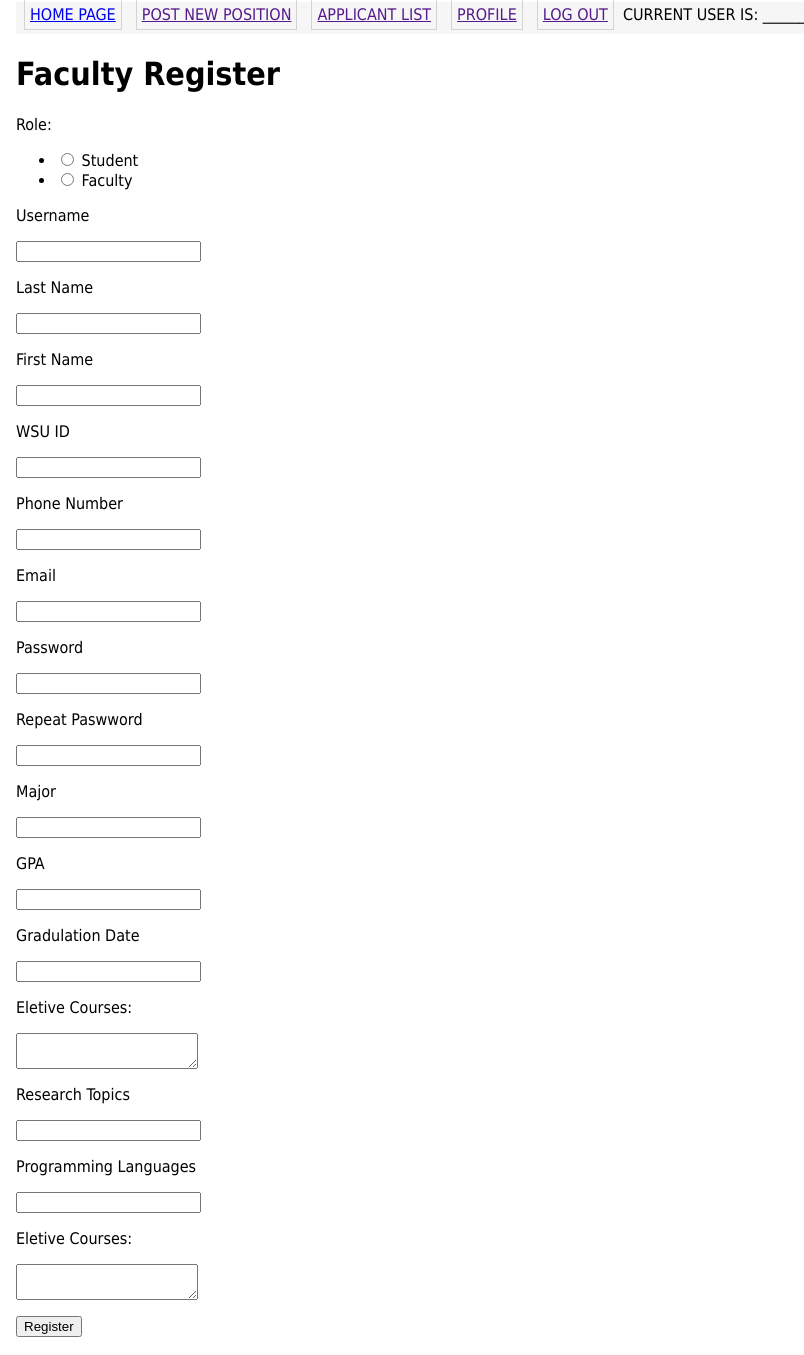
After one commit to box-lin/researchnetwork, a Flask app: page /student_register in a window 1280 px wide. The commit adds this page. Shown: the whole page, without its empty margins (0-804 px from the left). Run offline with Flask 2, Linux system fonts and the light colour scheme.

Commit message:
student registration added

```diff
--- a/app/Controller/auth_forms.py
+++ b/app/Controller/auth_forms.py
@@ -1,11 +1,77 @@
 from flask_wtf import FlaskForm
 from wtforms import StringField, SubmitField, PasswordField,BooleanField
 from wtforms.fields.core import RadioField
-from wtforms.validators import DataRequired
+from wtforms.fields.simple import TextAreaField
+from wtforms.validators import DataRequired, Email, ValidationError, equal_to
+from app.Model.models import User
 
+'''
+User login form component
+'''
 class LoginForm(FlaskForm):
     username = StringField('Username', validators=[DataRequired()])
     password = PasswordField('Password', validators=[DataRequired()])
-    role = RadioField('Role: ', choices=['Student','Faculty'], validators=[DataRequired()])
+    role = RadioField('Role: ', choices=[(1,'Student'),(2,'Faculty')], validators=[DataRequired()])
     remember_me = BooleanField('Remember Me')
     submit = SubmitField('Sign In')
+
+
+'''
+Faculty registration form component
+'''
+class FacultyRegistrationForm(FlaskForm):
+    username = StringField('Username', validators=[DataRequired()])
+    lastname = StringField('Last Name', validators=[DataRequired()])
+    firstname = StringField('First Name', validators=[DataRequired()])
+    wsuid = StringField('WSU ID', validators=[DataRequired()])
+    phone = StringField('Phone Number', validators=[DataRequired()])
+    email = StringField('Email', validators=[DataRequired(),Email()])
+    password = PasswordField('Password', validators=[DataRequired()])
+    password2 = PasswordField('Repeat Paswword', validators=[DataRequired(), equal_to('password')])
+    role = RadioField('Role: ', choices=[(1,'Student'),(2,'Faculty')], validators=[DataRequired()])
+    submit = SubmitField('Register')
+
+    def validate_username(self, username):
+        faculty = User.query.filter_by(username = username.data).first()
+        if faculty is not None:
+            raise ValidationError('The username already existed! Please use a different username.')
+
+    # Check for the uniqueness for email
+    def validate_email(self, email):
+        faculty = User.query.filter_by(email = email.data).first()
+        if faculty is not None:
+            raise ValidationError('The email already existed! Please use a different email address.')
+
+
+'''
+Student registration form component
+'''
+class StudentRegistrationForm(FlaskForm):
+    username = StringField('Username', validators=[DataRequired()])
+    lastname = StringField('Last Name', validators=[DataRequired()])
+    firstname = StringField('First Name', validators=[DataRequired()])
+    wsuid = StringField('WSU ID', validators=[DataRequired()])
+    phone = StringField('Phone Number', validators=[DataRequired()])
+    email = StringField('Email', validators=[DataRequired(),Email()])
+    password = PasswordField('Password', validators=[DataRequired()])
+    password2 = PasswordField('Repeat Paswword', validators=[DataRequired(), equal_to('password')])
+    role = RadioField('Role: ', choices=[(1,'Student'),(2,'Faculty')], validators=[DataRequired()])
+    major = StringField('Major', validators=[DataRequired()])
+    GPA = StringField('GPA', validators=[DataRequired()])
+    gradulation = StringField('Gradulation Date', validators=[DataRequired()])
+    elective = TextAreaField('Eletive Courses: ',validators=[DataRequired()])
+    researchtopic = StringField('Research Topics', validators=[DataRequired()])
+    programming = StringField('Programming Languages', validators=[DataRequired()])
+    experience = TextAreaField('Eletive Courses: ',validators=[DataRequired()])
+    submit = SubmitField('Register')
+
+    def validate_username(self, username):
+        student = User.query.filter_by(username = username.data).first()
+        if student is not None:
+            raise ValidationError('The username already existed! Please use a different username.')
+
+    # Check for the uniqueness for email
+    def validate_email(self, email):
+        student = User.query.filter_by(email = email.data).first()
+        if student is not None:
+            raise ValidationError('The email already existed! Please use a different email address.')
--- a/app/Controller/auth_routes.py
+++ b/app/Controller/auth_routes.py
@@ -1,8 +1,10 @@
 from flask import Blueprint
-from flask import render_template
+from flask import render_template, flash, redirect, url_for
+from wtforms.validators import Email
 from config import Config
-from app.Controller.auth_forms import LoginForm
+from app.Controller.auth_forms import LoginForm, FacultyRegistrationForm, StudentRegistrationForm
 from app import db
+from app.Model.models import User
 
 
 bp_auth = Blueprint('auth', __name__)
@@ -11,7 +13,47 @@ bp_auth.template_folder = Config.TEMPLATE_FOLDER
 # @bp_auth.route('/register', methods=['GET', 'POST'])
 # def register():
 
+'''
+Generic Login Route
+'''
+@bp_auth.route('/', methods = ['GET'])
 @bp_auth.route('/login', methods = ['GET'])
 def login():
     lform = LoginForm()
     return render_template('login.html', title = 'Sign In', form=lform)
+
+'''
+Faculty Register Route
+'''
+@bp_auth.route('/faculty_register', methods = ['GET','POST'])
+def faculty_register():
+    fform = FacultyRegistrationForm()
+    if fform.validate_on_submit():
+        faculty = User(username=fform.username.data, lastname=fform.lastname.data, firstname=fform.firstname.data, wsuid=fform.wsuid.data,
+                       email=fform.email.data, role=2)
+        faculty.set_password(fform.password.data)
+        db.session.add(faculty)
+        db.session.commit()
+        flash('Congratulations, ' + fform.username.data + ' you have successfully registered!')
+        return redirect(url_for('auth_routes.login'))
+    return render_template('f_register.html', title = 'Faculty Registration', form = fform)
+
+
+'''
+Student Register Route
+'''
+@bp_auth.route('/student_register', methods = ['GET','POST'])
+def student_register():
+    sform = StudentRegistrationForm()
+    if sform.validate_on_submit():
+        student = User(username=sform.username.data, lastname=sform.lastname.data, firstname=sform.firstname.data, wsuid=sform.wsuid.data,
+                       email=sform.email.data, role=1, major=sform.major.data, GPA=sform.GPA.data, gradulation=sform.gradulation.data,
+                       elective=sform.elective.data, researchtopic=sform.researchtopic.data, programming=sform.programming.data,
+                       experience=sform.experience.data
+                       )
+        student.set_password(sform.password.data)
+        db.session.add(student)
+        db.session.commit()
+        flash('Congratulations, ' + sform.username.data + ' you have successfully registered!')
+        return redirect(url_for('auth_routes.login'))
+    return render_template('s_register.html', title = 'Student Registration', form = sform)
--- /dev/null
+++ b/app/View/templates/s_register.html
@@ -0,0 +1,67 @@
+{% extends "f_base.html" %}
+
+{% block content %}
+    <h1> Faculty Register</h1>
+
+    <!-- TODO (iteration1):  Include the template for "user registration" form here..  -->
+
+     {% if form %}
+        <form action="" method="POST">
+            {{ form.hidden_tag() }}
+
+            <p> {{form.role.label }} </p>
+            <p> {{form.role }} </p>
+
+            <p>{{ form.username.label }}</p>
+            <p>{{ form.username }}</p>
+
+
+            <p>{{ form.lastname.label }}</p>
+            <p>{{ form.lastname }}</p>
+
+            <p>{{ form.firstname.label }}</p>
+            <p>{{ form.firstname }}</p>
+
+            <p>{{ form.wsuid.label }}</p>
+            <p>{{ form.wsuid }}</p>
+
+            <p>{{ form.phone.label }}</p>
+            <p>{{ form.phone }}</p>
+
+            <p>{{ form.email.label }}</p>
+            <p>{{ form.email}} </p>
+
+            <p>{{ form.password.label }} </p>
+            <p>{{ form.password }}</p>
+
+
+            <p>{{ form.password2.label }}</p>
+            <p>{{ form.password2 }} </p>
+
+            <p>{{ form.major.label }}</p>
+            <p>{{ form.major }} </p>
+
+            <p>{{ form.GPA.label }}</p>
+            <p>{{ form.GPA }} </p>
+
+            <p>{{ form.gradulation.label }}</p>
+            <p>{{ form.gradulation }} </p>
+
+            <p>{{ form.elective.label }}</p>
+            <p>{{ form.elective }} </p>
+
+            <p>{{ form.researchtopic.label }}</p>
+            <p>{{ form.researchtopic }} </p>
+
+            <p>{{ form.programming.label }}</p>
+            <p>{{ form.programming }} </p>
+
+            <p>{{ form.experience.label }}</p>
+            <p>{{ form.experience }} </p>
+
+            <p>{{ form.submit  }}</p>
+        </form>
+    {% endif %}
+
+
+{% endblock %}
```
Also changed, not shown: app/Model/models.py (+24 -20 lines), app/View/templates/f_register.html (added, +47 -0 lines), app/View/templates/login.html (+4 -8 lines), app/View/templates/register.html (deleted, +0 -8 lines), image/cover1.jpg (added), researchnetwork.db.
